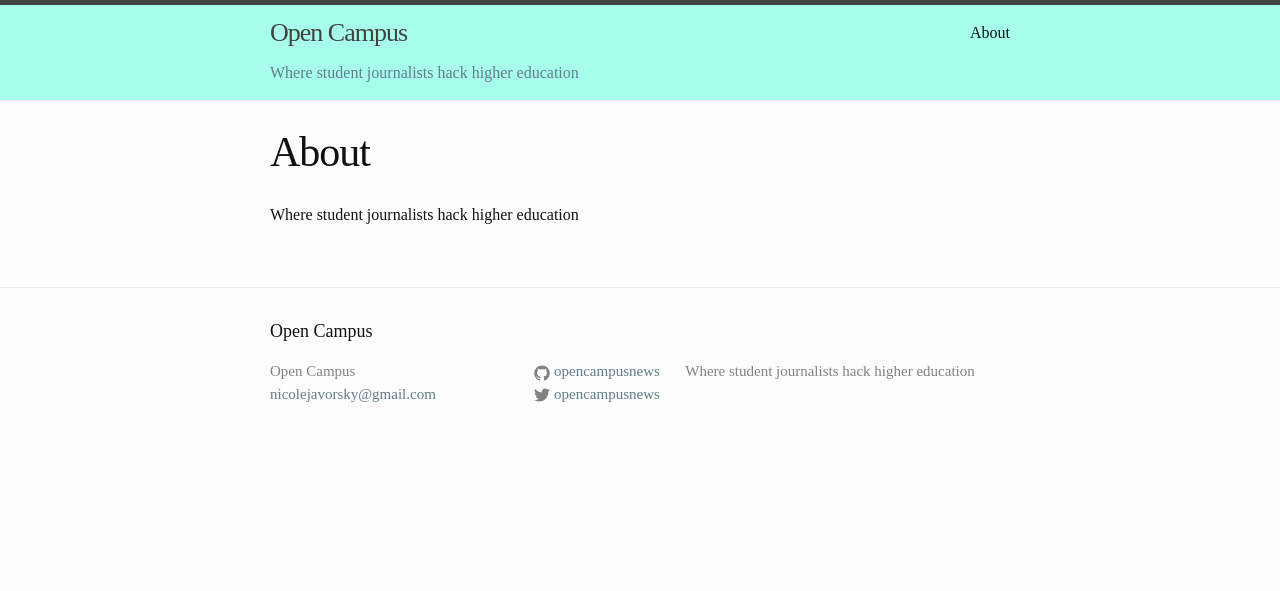
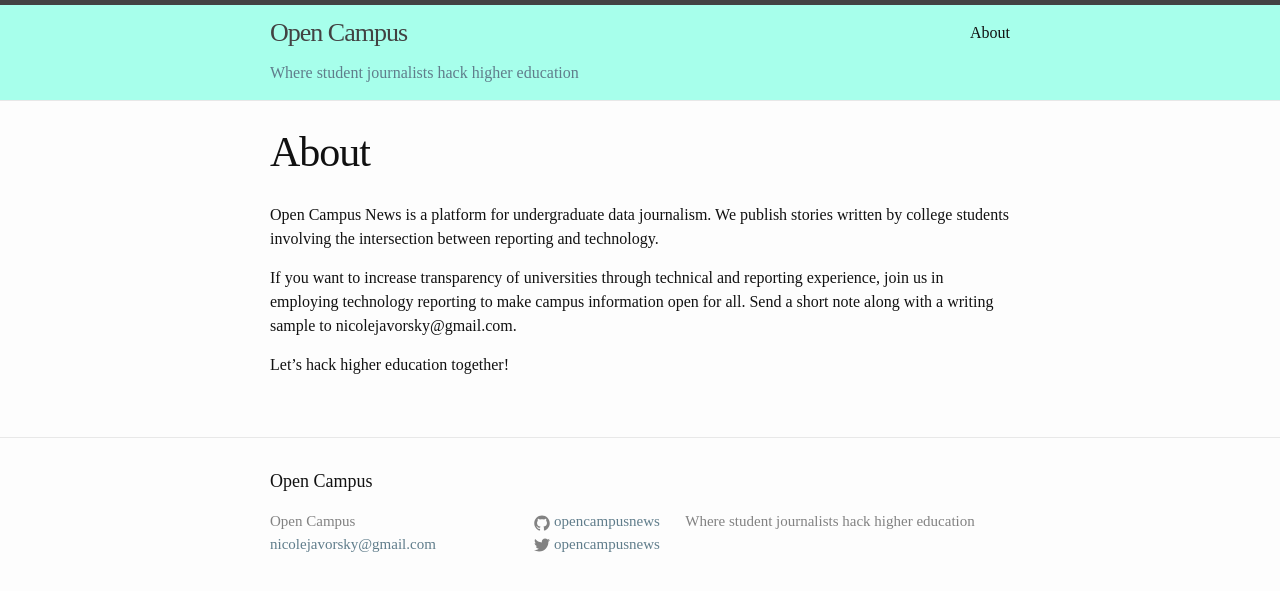
Before and after one commit to opencampusnews/opencampusnews.github.io, a Jekyll site: the page built from about.md, in a window 1280 px wide. Shown: the top 591 px of the page. Built offline with Jekyll 4.4.1, drawn with Linux system fonts in a browser that asks for light colours; some web fonts are replaced.

Commit message:
Updated about.md

```diff
--- a/about.md
+++ b/about.md
@@ -5,4 +5,9 @@ permalink: /about/
 published: true
 ---
 
-Where student journalists hack higher education
+
+Open Campus News is a platform for undergraduate data journalism. We publish stories written by college students involving the intersection between reporting and technology.
+
+If you want to increase transparency of universities through technical and reporting experience, join us in employing technology reporting to make campus information open for all. Send a short note along with a writing sample to nicolejavorsky@gmail.com.
+
+Let's hack higher education together!
```
